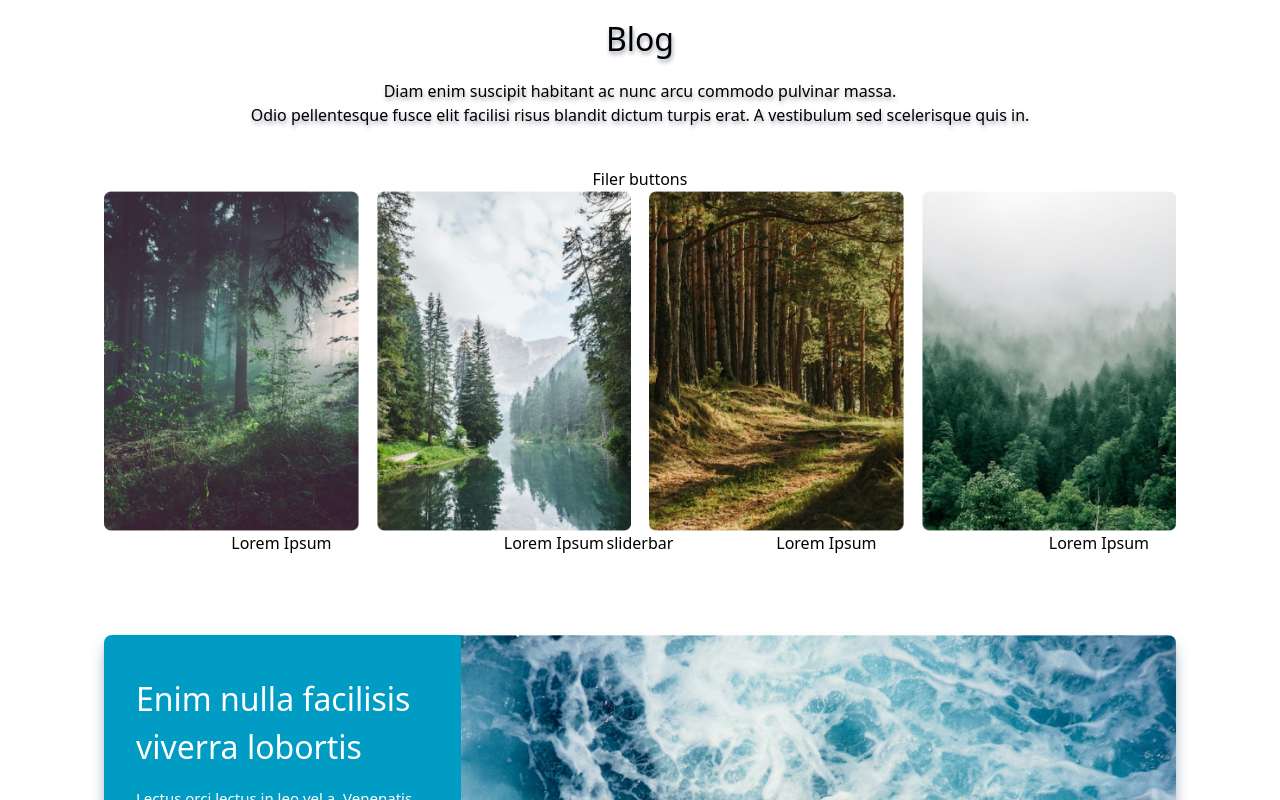
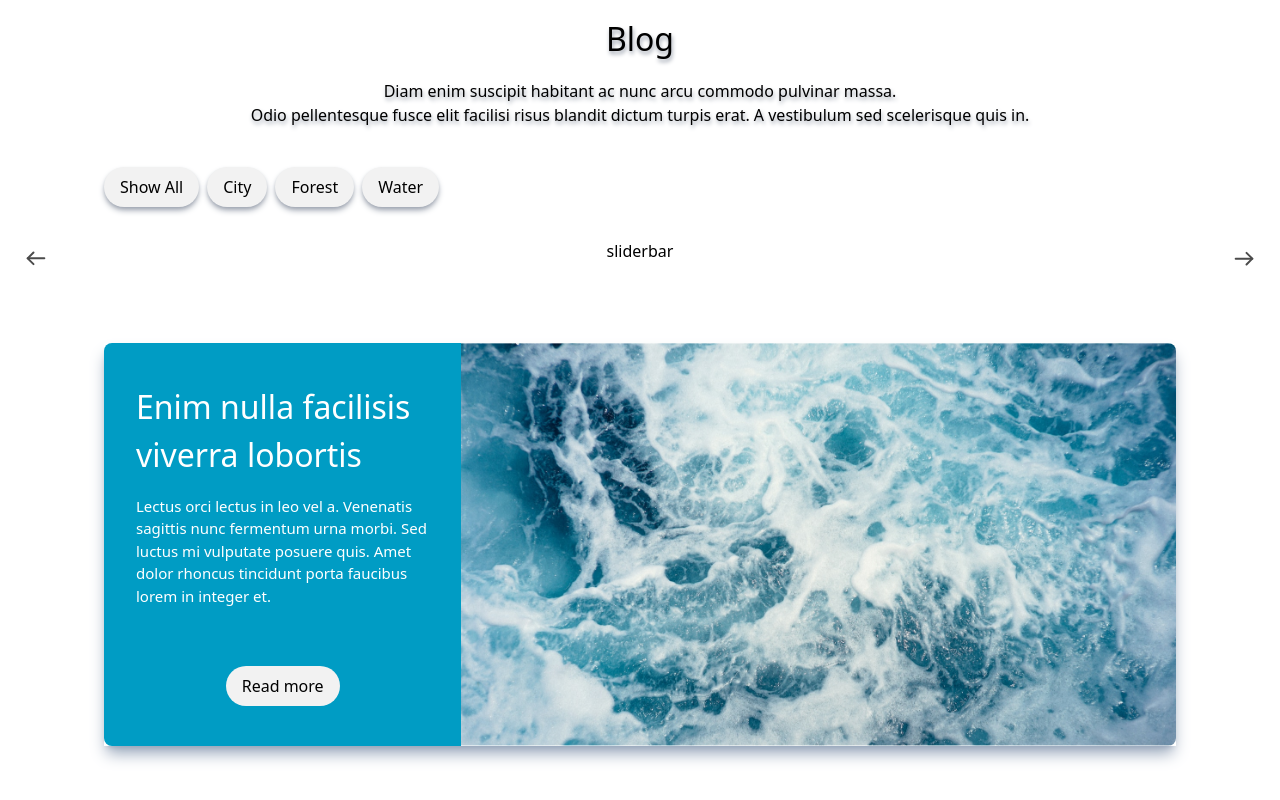
Before and after one commit to Eleni-Ke/Probeaufgabe-Alpha-Alpaka, a React (Create React App) app: page / in a window 1280 px wide. Shown: the part 1200-2000 px from the top of the page. Built offline with nearby package versions, Linux system fonts and the light colour scheme.

Commit message:
more responsiveness

```diff
--- a/src/Components/Content/Footer/Footer.jsx
+++ b/src/Components/Content/Footer/Footer.jsx
@@ -4,7 +4,7 @@ import LinkBar from "./LinkBar";
 const Footer = () => {
   return (
     <div>
-      <div className="mx-auto w-10 h-10 rounded-full bg-[#F2F2F2] flex justify-center items-center my-[39.97px]">
+      <div className="mx-auto w-10 h-10 rounded-full bg-[#F2F2F2] hover:bg-[#C8C8C8] active:border-[#4B4B4B] active:border-[1px] flex justify-center items-center my-[39.97px] shadow-gray-400 shadow-md">
         <button
           className=" h-5 py-[6.667px] w-auto"
           onClick={() => window.scrollTo({ top: 0, behavior: "smooth" })}
--- a/src/Components/Content/Header/Header.jsx
+++ b/src/Components/Content/Header/Header.jsx
@@ -15,9 +15,9 @@ const Header = () => {
           </p>
 
           <div className="button">
-            <a href="#link" className="link">
+            <button className="text-[#4B4B4B]  rounded-full bg-[#F2F2F2] hover:bg-[#C8C8C8] active:border-[#4B4B4B] active:border-[1px] px-4 py-2">
               Read more
-            </a>
+            </button>
           </div>
         </div>
       </div>
--- a/src/Components/Content/HighlightSection/HighlightSection.jsx
+++ b/src/Components/Content/HighlightSection/HighlightSection.jsx
@@ -19,7 +19,9 @@ const HighlightSection = () => {
             tincidunt porta faucibus lorem in integer et.
           </p>
         </div>
-        <button>Read more</button>
+        <button className="rounded-full bg-[#F2F2F2] hover:bg-[#C8C8C8] active:border-[#4B4B4B] active:border-[1px] px-4 py-2 mx-auto">
+          Read more
+        </button>
       </div>
     </div>
   );
--- a/src/Components/Content/IconTitleSection/IconTitleSection.jsx
+++ b/src/Components/Content/IconTitleSection/IconTitleSection.jsx
@@ -3,7 +3,7 @@ import IconTitle from "./IconTitle";
 
 const IconTitleSection = () => {
   return (
-    <div className="grid custom:grid-cols-3 px-4 custom:px-[104px] py-[40px] gap-4">
+    <div className="grid custom:grid-cols-1 sm:grid-cols-2 custom:no-wrap md:grid-cols-3 px-4 custom:px-[104px] py-[40px] gap-4">
       {iconTitleList.map((icon) => {
         return <IconTitle key={icon.id} icon={icon} />;
       })}
--- a/src/Components/Content/ProductSection/Product.jsx
+++ b/src/Components/Content/ProductSection/Product.jsx
@@ -11,7 +11,7 @@ const Product = (props) => {
           <p className="sf text-[15px]">{props.product.description}</p>
         </div>
 
-        <div className="bg-white h-10 w-10 rounded-full flex  hover:bg-gray-200 hover:cursor-pointer">
+        <div className="bg-white h-10 w-10 rounded-full flex  hover:bg-[#C8C8C8] hover:cursor-pointer">
           <img
             src="/images/RightArrow.svg"
             alt="right arrow"
--- a/src/Components/Content/SliderSection/Slider.jsx
+++ b/src/Components/Content/SliderSection/Slider.jsx
@@ -1,8 +1,15 @@
 const Slider = (props) => {
   return (
-    <div className="relative">
+    <div
+      className="relative hidden duration-200 ease-linear"
+      data-carousel-item
+    >
       <img src={props.image.link} alt="trees" className=" w-full" />
-      <button className="absolute">Lorem Ipsum</button>
+      <div className="absolute top-0 h-full z-10 w-full mt-auto flex justify-center items-end pb-7">
+        <button className="bg-white hover:bg-[#C8C8C8] active:border-[#4B4B4B] active:border-[1px] px-6 py-2 text-[15px] rounded-full">
+          Lorem Ipsum
+        </button>
+      </div>
     </div>
   );
 };
--- a/src/Components/Content/SliderSection/SliderSection.jsx
+++ b/src/Components/Content/SliderSection/SliderSection.jsx
@@ -3,14 +3,57 @@ import Slider from "./Slider";
 
 const SliderSection = () => {
   return (
-    <div className="px-4 custom:px-[104px] py-[40px]">
-      <div>Filer buttons</div>
-      <div className="grid custom:grid-cols-4 gap-[18px]">
-        {forestImages.map((image) => {
-          return <Slider key={image.id} image={image} />;
-        })}
+    <div
+      className="px-4 custom:px-[104px] py-[40px]"
+      data-carousel="static"
+      id="animation-carousel"
+    >
+      <div className="flex gap-2">
+        <button className="rounded-full bg-[#F2F2F2] hover:bg-[#C8C8C8] active:border-[#4B4B4B] active:border-[1px] shadow-gray-400 shadow-md px-4 py-2">
+          Show All
+        </button>
+        <button className="rounded-full bg-[#F2F2F2] hover:bg-[#C8C8C8] active:border-[#4B4B4B] active:border-[1px]  shadow-gray-400 shadow-md px-4 py-2">
+          City
+        </button>
+        <button className="rounded-full bg-[#F2F2F2] hover:bg-[#C8C8C8] active:border-[#4B4B4B] active:border-[1px] px-4 py-2 shadow-gray-400 shadow-md">
+          Forest
+        </button>
+        <button className="rounded-full bg-[#F2F2F2] hover:bg-[#C8C8C8] active:border-[#4B4B4B] active:border-[1px] shadow-gray-400 shadow-md px-4 py-2">
+          Water
+        </button>
       </div>
-      <div>sliderbar</div>
+      <div>
+        <div className="grid custom:grid-cols-4 gap-[18px] my-4 overflow-hidden">
+          {forestImages.map((image) => {
+            return <Slider key={image.id} image={image} />;
+          })}
+        </div>
+        <div>sliderbar</div>
+        <button
+          type="button"
+          class="absolute top-0 left-0 z-30 flex items-center justify-center h-full px-4 cursor-pointer group focus:outline-none"
+          data-carousel-prev
+        >
+          <span class="inline-flex items-center justify-center w-10 h-10 rounded-full bg-white/30 dark:bg-gray-800/30 group-hover:bg-white/50 dark:group-hover:bg-gray-800/60 group-focus:ring-4 group-focus:ring-white dark:group-focus:ring-gray-800/70 group-focus:outline-none">
+            <img
+              src="images/RightArrow.svg"
+              alt="left arrow"
+              className="transform rotate-180"
+            />
+            <span class="sr-only">Previous</span>
+          </span>
+        </button>
+        <button
+          type="button"
+          class="absolute top-0 right-0 z-30 flex items-center justify-center h-full px-4 cursor-pointer group focus:outline-none"
+          data-carousel-next
+        >
+          <span class="inline-flex items-center justify-center w-10 h-10 rounded-full bg-white/30 dark:bg-gray-800/30 group-hover:bg-white/50 dark:group-hover:bg-gray-800/60 group-focus:ring-4 group-focus:ring-white dark:group-focus:ring-gray-800/70 group-focus:outline-none">
+            <img src="images/RightArrow.svg" alt="right arrow" />
+            <span class="sr-only">Next</span>
+          </span>
+        </button>
+      </div>
     </div>
   );
 };
--- a/src/Components/NavBar/NavBar.jsx
+++ b/src/Components/NavBar/NavBar.jsx
@@ -22,7 +22,7 @@ const NavBar = () => {
           </button>
           <MegamenuBlog />
           {/* ------Product Nav------ */}
-          <button className="hover:text-[#B0CB52]active:text-[#00915A]">
+          <button className="hover:text-[#B0CB52] active:text-[#00915A]">
             Products
           </button>
           {/* ------About Nav------ */}
```
